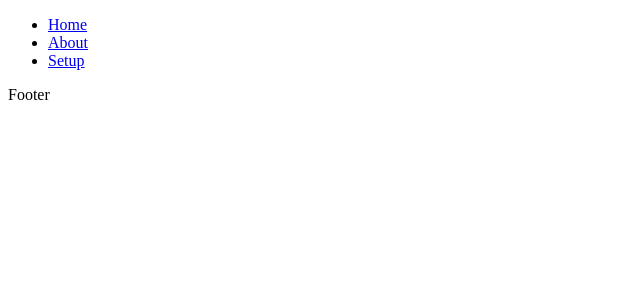
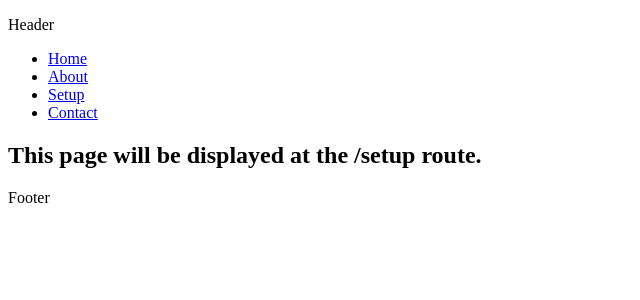
Before and after one commit to vives-project-xp/low-voltage-UPS, a Nuxt app in the folder frontend/: page /contact in a window 1280 px wide. Shown: the top 300 px of the page, without its empty margins (0-640 px from the left). Built offline with nearby package versions, Linux system fonts and the light colour scheme.

Commit message:
added contact page

```diff
--- a/frontend/components/AppHeader.vue
+++ b/frontend/components/AppHeader.vue
@@ -1,10 +1,12 @@
 <template>
     <header>
+        <p>Header</p>
         <nav>
             <ul>
                 <li><NuxtLink to="/">Home</NuxtLink></li>
                 <li><NuxtLink to="/about">About</NuxtLink></li>
                 <li><NuxtLink to="/setup">Setup</NuxtLink></li>
+                <li><NuxtLink to="/contact">Contact</NuxtLink></li>
             </ul>
         </nav>
     </header>
--- /dev/null
+++ b/frontend/pages/contact.vue
@@ -0,0 +1,5 @@
+<template>
+    <section>
+      <h1>This page will be displayed at the /setup route.</h1>
+    </section>
+</template>
```
